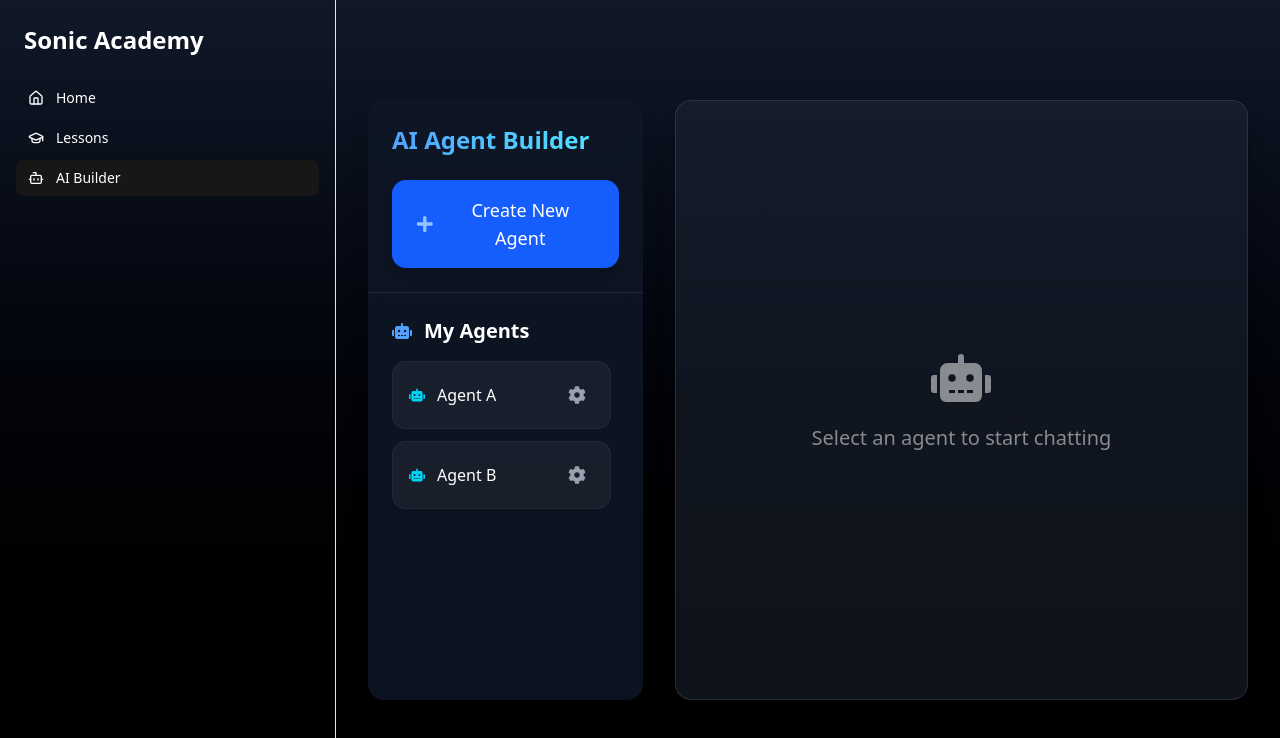
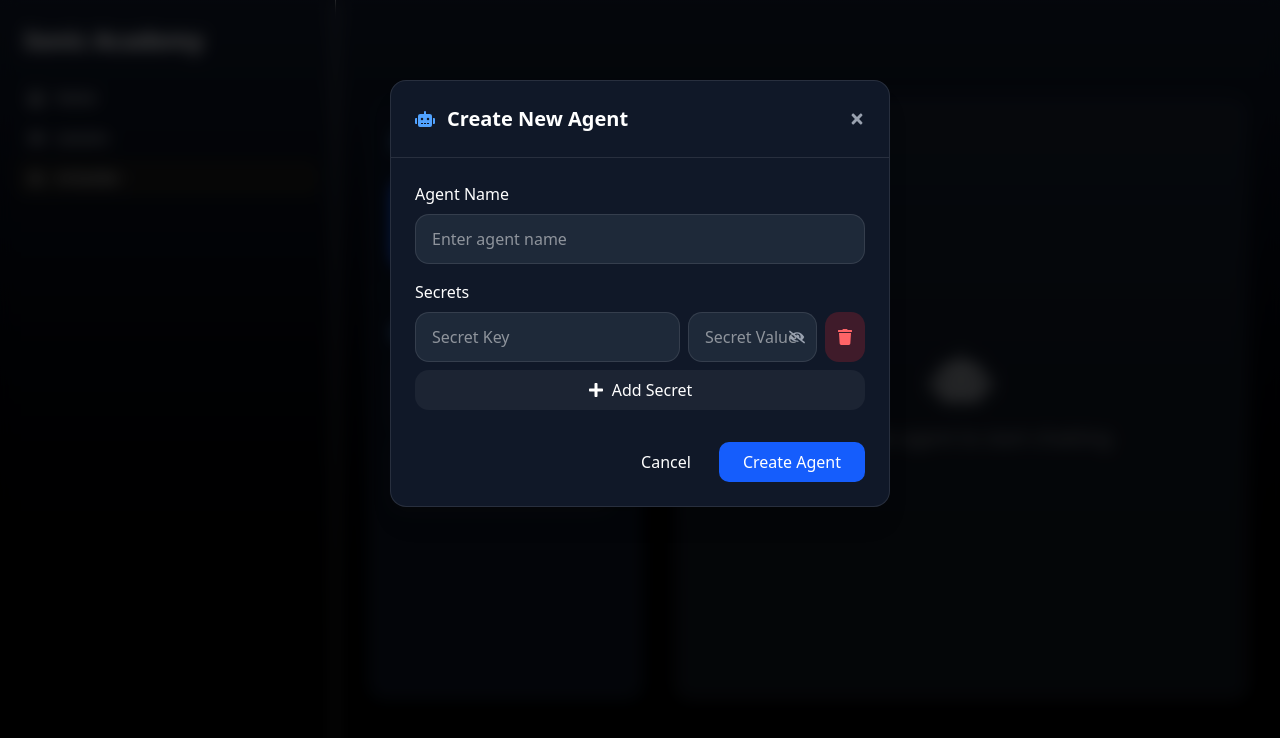
Before and after one commit to thopatevijay/SonicAcademy, a Next.js app in the folder client/: page /ai-builder in a window 1280 px wide. Both pictures are taken after a click on the button "Create New Agent". Shown: the top 738 px of the page. Built offline with nearby package versions, Linux system fonts and the light colour scheme; no server answers.

Commit message:
working on create agent form

```diff
--- a/client/src/app/ai-builder/page.tsx
+++ b/client/src/app/ai-builder/page.tsx
@@ -77,8 +77,7 @@ export default function AIBuilder() {
                             transition-all duration-300 shadow-lg hover:shadow-blue-500/50
                             flex items-center justify-center gap-3 text-lg font-medium
                             hover:scale-[1.02] active:scale-[0.98]"
-                            // onClick={() => setIsCreateModalOpen(true)}
-                            onClick={createAgent}
+                            onClick={() => setIsCreateModalOpen(true)}
                         >
                             <FaPlus className="text-blue-300" />
                             Create New Agent
--- a/client/src/app/components/CreateAgentModal.tsx
+++ b/client/src/app/components/CreateAgentModal.tsx
@@ -1,16 +1,21 @@
 'use client';
 import { useState, useEffect } from 'react';
-import { FaRobot, FaTimes } from 'react-icons/fa';
+import { FaRobot, FaTimes, FaEye, FaEyeSlash, FaTrash, FaPlus } from 'react-icons/fa';
 
 interface CreateAgentModalProps {
     isOpen: boolean;
     onClose: () => void;
-    onSubmit: (agentData: { name: string; description: string }) => void;
+    onSubmit: (agentData: { name: string; secrets: Record<string, unknown>[] }) => void;
+}
+
+interface Agent {
+    agentName: string;
+    secrets: Record<string, unknown>;
 }
 
 export default function CreateAgentModal({ isOpen, onClose, onSubmit }: CreateAgentModalProps) {
     const [name, setName] = useState('');
-    const [description, setDescription] = useState('');
+    const [secrets, setSecrets] = useState<Record<string, unknown>[]>([{ key: '', value: '', visible: true }]);
     const [isAnimating, setIsAnimating] = useState(false);
 
     useEffect(() => {
@@ -23,10 +28,33 @@ export default function CreateAgentModal({ isOpen, onClose, onSubmit }: CreateAg
 
     const handleSubmit = (e: React.FormEvent) => {
         e.preventDefault();
-        onSubmit({ name, description });
+        onSubmit({ name, secrets });
         setName('');
-        setDescription('');
-        onClose();
+        setSecrets([{ key: '', value: '', visible: false }]);
+        console.log(secrets);
+        // onClose();
+    };
+
+    const handleSecretChange = (index: number, field: string, value: string) => {
+        const newSecrets = [...secrets];
+        newSecrets[index][field] = value;
+        setSecrets(newSecrets);
+    };
+
+    const toggleSecretVisibility = (index: number) => {
+        const newSecrets = [...secrets];
+        newSecrets[index].visible = !newSecrets[index].visible;
+        setSecrets(newSecrets);
+    };
+
+    const removeSecret = (index: number) => {
+        const newSecrets = [...secrets];
+        newSecrets.splice(index, 1);
+        setSecrets(newSecrets);
+    };
+
+    const addSecret = () => {
+        setSecrets([...secrets, { key: '', value: '', visible: false }]);
     };
 
     return (
@@ -74,15 +102,53 @@ export default function CreateAgentModal({ isOpen, onClose, onSubmit }: CreateAg
                         />
                     </div>
                     <div>
-                        <label className="block text-white mb-2">Description</label>
-                        <textarea
-                            value={description}
-                            onChange={(e) => setDescription(e.target.value)}
-                            className="w-full bg-gray-800 border border-white/10 rounded-xl px-4 py-3
-                            text-white focus:outline-none focus:ring-2 focus:ring-blue-500 h-32"
-                            placeholder="Enter agent description"
-                            required
-                        />
+                        <label className="block text-white mb-2">Secrets</label>
+                        {secrets.map((secret, index) => (
+                            <div key={index} className="flex gap-2 mb-2">
+                                <input
+                                    type="text"
+                                    value={secret.key}
+                                    onChange={(e) => handleSecretChange(index, 'key', e.target.value)}
+                                    className="flex-1 bg-gray-800 border border-white/10 rounded-xl px-4 py-3
+                                    text-white focus:outline-none focus:ring-2 focus:ring-blue-500"
+                                    placeholder="Secret Key"
+                                    required
+                                />
+                                <div className="relative flex-1">
+                                    <input
+                                        type={secret.visible ? "text" : "password"}
+                                        value={secret.value}
+                                        onChange={(e) => handleSecretChange(index, 'value', e.target.value)}
+                                        className="w-full bg-gray-800 border border-white/10 rounded-xl px-4 py-3
+                                        text-white focus:outline-none focus:ring-2 focus:ring-blue-500"
+                                        placeholder="Secret Value"
+                                        required
+                                    />
+                                    <button
+                                        type="button"
+                                        onClick={() => toggleSecretVisibility(index)}
+                                        className="absolute right-3 top-1/2 -translate-y-1/2 text-gray-400 hover:text-white"
+                                    >
+                                        {secret.visible ? <FaEyeSlash /> : <FaEye />}
+                                    </button>
+                                </div>
+                                <button
+                                    type="button"
+                                    onClick={() => removeSecret(index)}
+                                    className="bg-red-500/20 hover:bg-red-500/30 text-red-400 p-3 rounded-xl"
+                                >
+                                    <FaTrash />
+                                </button>
+                            </div>
+                        ))}
+                        <button
+                            type="button"
+                            onClick={addSecret}
+                            className="w-full mt-2 bg-white/5 hover:bg-white/10 text-white px-4 py-2 rounded-xl
+                            flex items-center justify-center gap-2"
+                        >
+                            <FaPlus /> Add Secret
+                        </button>
                     </div>
                     <div className="flex justify-end gap-3 pt-4">
                         <button
```
